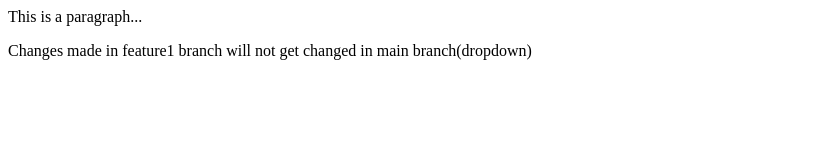
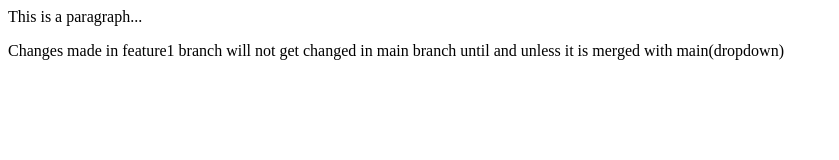
Before and after one commit to kdahal7/localrepo, a plain HTML site: page index.html in a window 1280 px wide. Shown: the whole page, without its empty margins (0-839 px from the left). Drawn offline with Linux system fonts and the light colour scheme.

Commit message:
Add DropDown

```diff
--- a/index.html
+++ b/index.html
@@ -1,2 +1,2 @@
 <p>This is a paragraph...</p>
-<p>Changes made in feature1 branch will not get changed in main branch(dropdown)</p>
+<p>Changes made in feature1 branch will not get changed in main branch until and unless it is merged with main(dropdown)</p>
```
